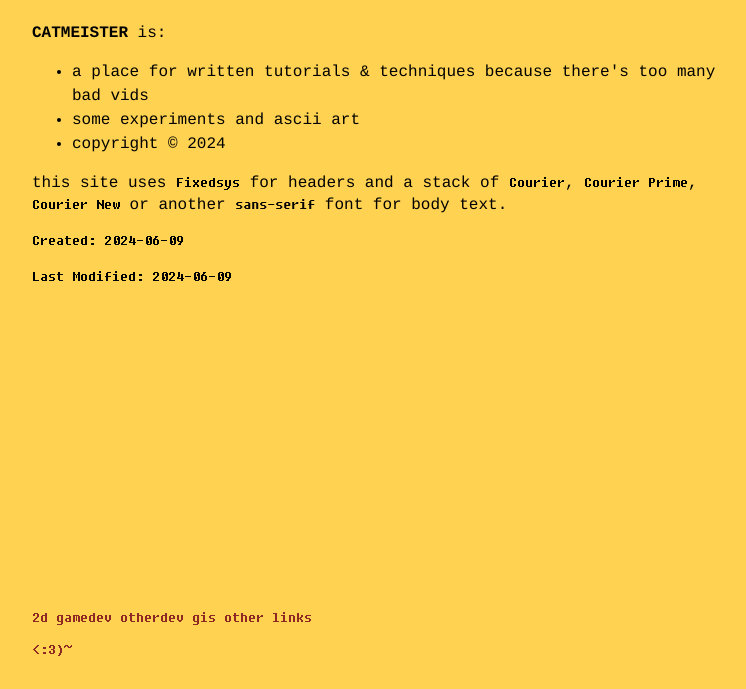
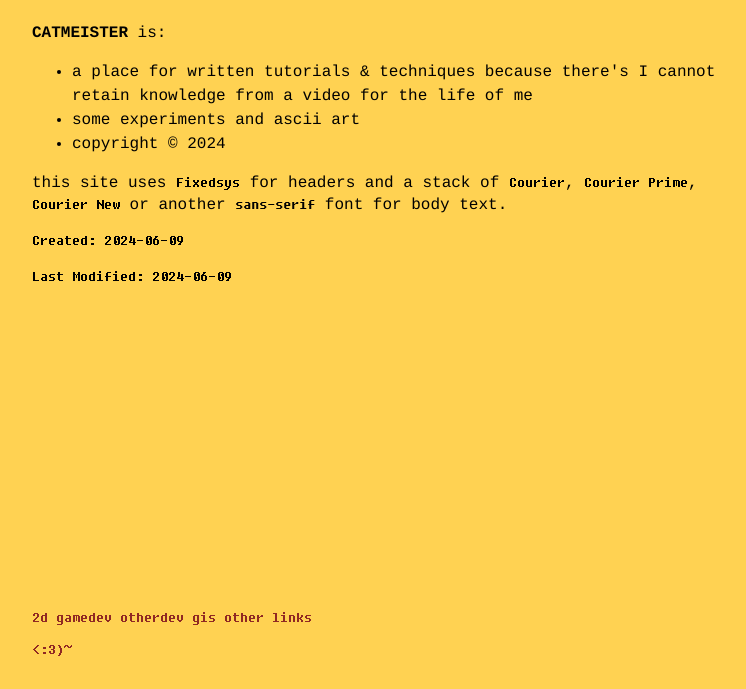
Before and after one commit to joshpsawyer/catmeister-dot-com, an Eleventy site: page src/colophon.md in a window 1280 px wide. Shown: the part 111-800 px from the top of the page, without its empty margins (248-994 px from the left). Built offline with nearby package versions, Linux system fonts and the light colour scheme; Eleventy itself is replaced by a stand-in of ours; files that its build step writes are made by us from their sources.

Commit message:
fixed colophon

```diff
--- a/src/colophon.md
+++ b/src/colophon.md
@@ -7,7 +7,8 @@ last_modified: 2024-06-09
 
 **CATMEISTER** is:
 
-- a place for written tutorials & techniques because there's too many bad vids
+- a place for written tutorials & techniques because there's I cannot retain
+    knowledge from a video for the life of me
 - some experiments and ascii art
 - copyright &copy; 2024
 
```
